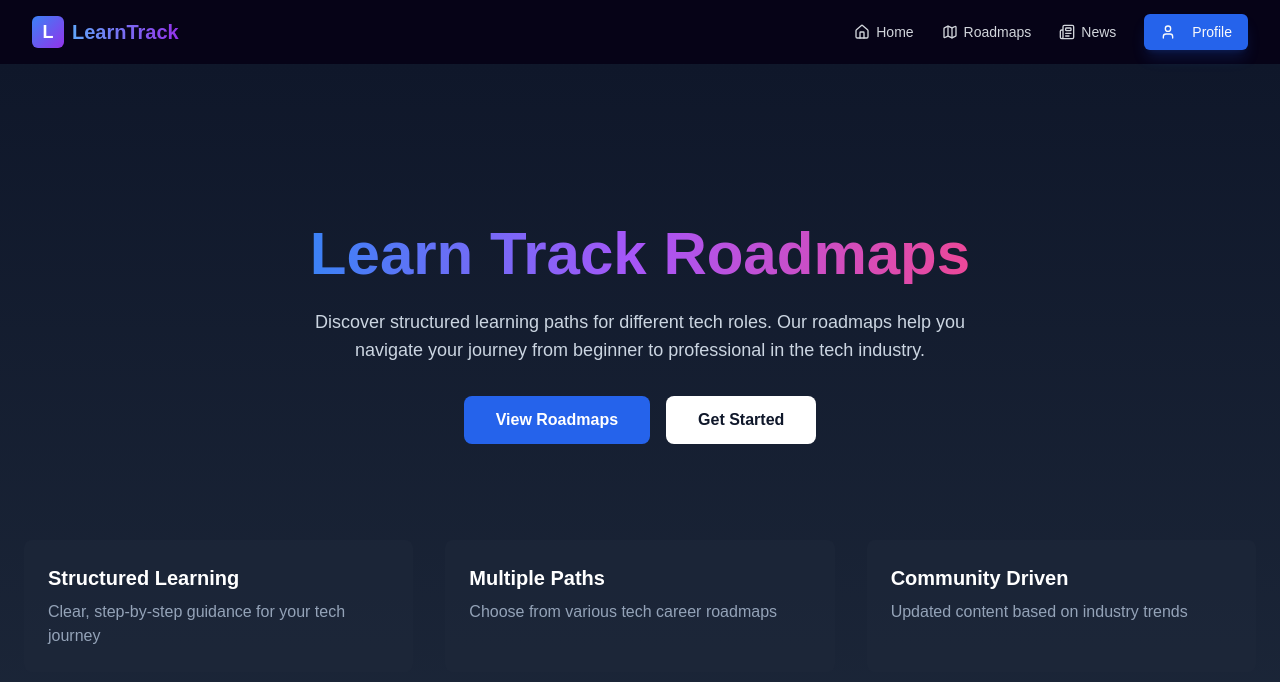
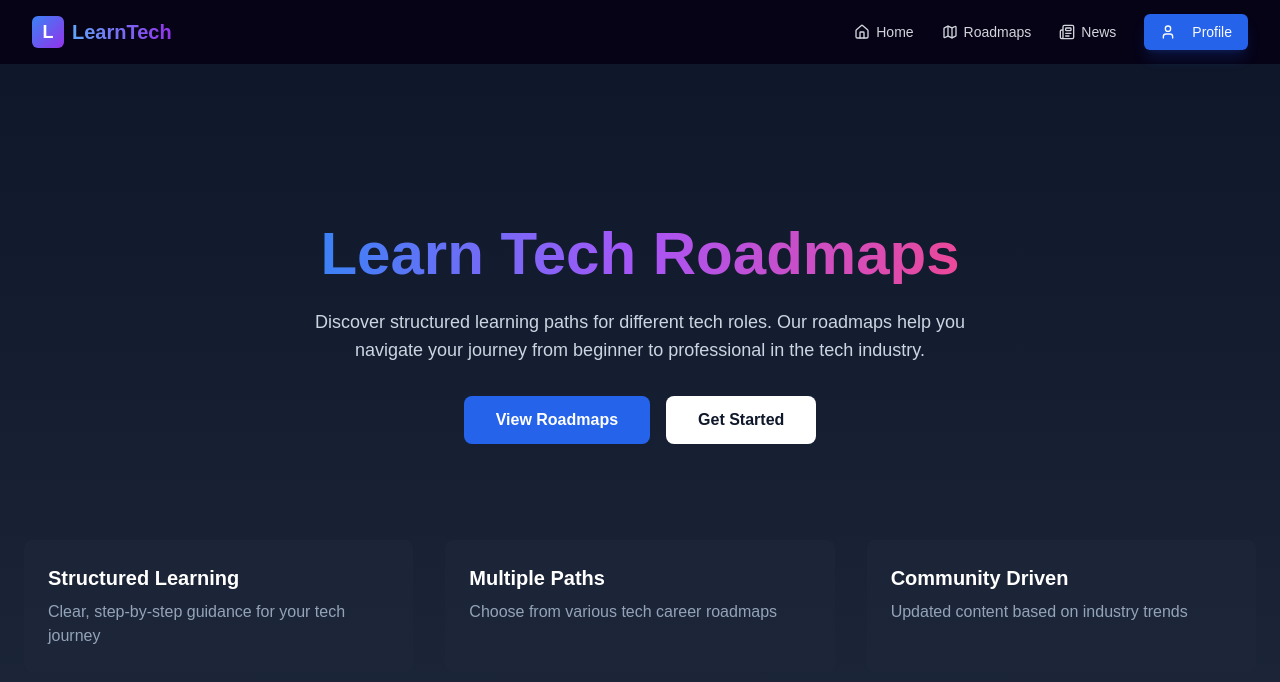
Before and after one commit to Ujjwal05T/learntech, a Next.js app: page / in a window 1280 px wide. Shown: the top 682 px of the page. Built offline with nearby package versions, Linux system fonts and the light colour scheme.

Commit message:
name changed

```diff
--- a/src/app/page.tsx
+++ b/src/app/page.tsx
@@ -7,7 +7,7 @@ export default function LandingPage() {
 				{/* Hero Section */}
 				<div className="flex flex-col items-center justify-center sm:h-[80vh]">
 					<h1 className="text-5xl md:text-6xl font-bold text-center bg-gradient-to-r from-blue-500 via-purple-500 to-pink-500 text-transparent bg-clip-text mb-6">
-						Learn Track Roadmaps
+						Learn Tech Roadmaps
 					</h1>
 
 					<p className="text-slate-300 text-center max-w-2xl text-lg mb-8">
--- a/src/components/Navbar.tsx
+++ b/src/components/Navbar.tsx
@@ -52,7 +52,7 @@ function Navbar() {
 								<span className="text-white font-bold text-lg">L</span>
 							</div>
 						</div>
-						<span className="text-xl font-extrabold bg-clip-text text-transparent bg-gradient-to-r from-blue-400 to-purple-600 hidden sm:inline-block">LearnTrack</span>
+						<span className="text-xl font-extrabold bg-clip-text text-transparent bg-gradient-to-r from-blue-400 to-purple-600 hidden sm:inline-block">LearnTech</span>
 					</Link>
 
 					{/* Desktop Navigation */}
```
